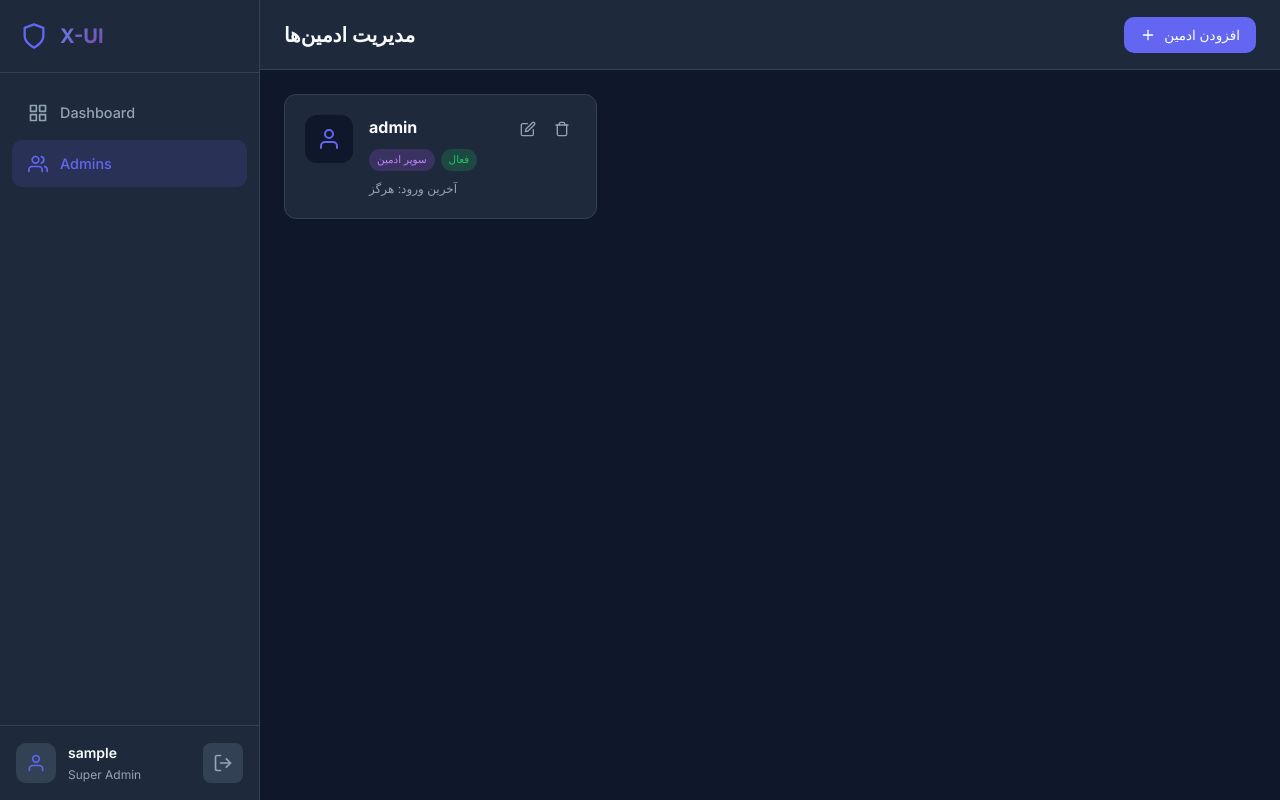
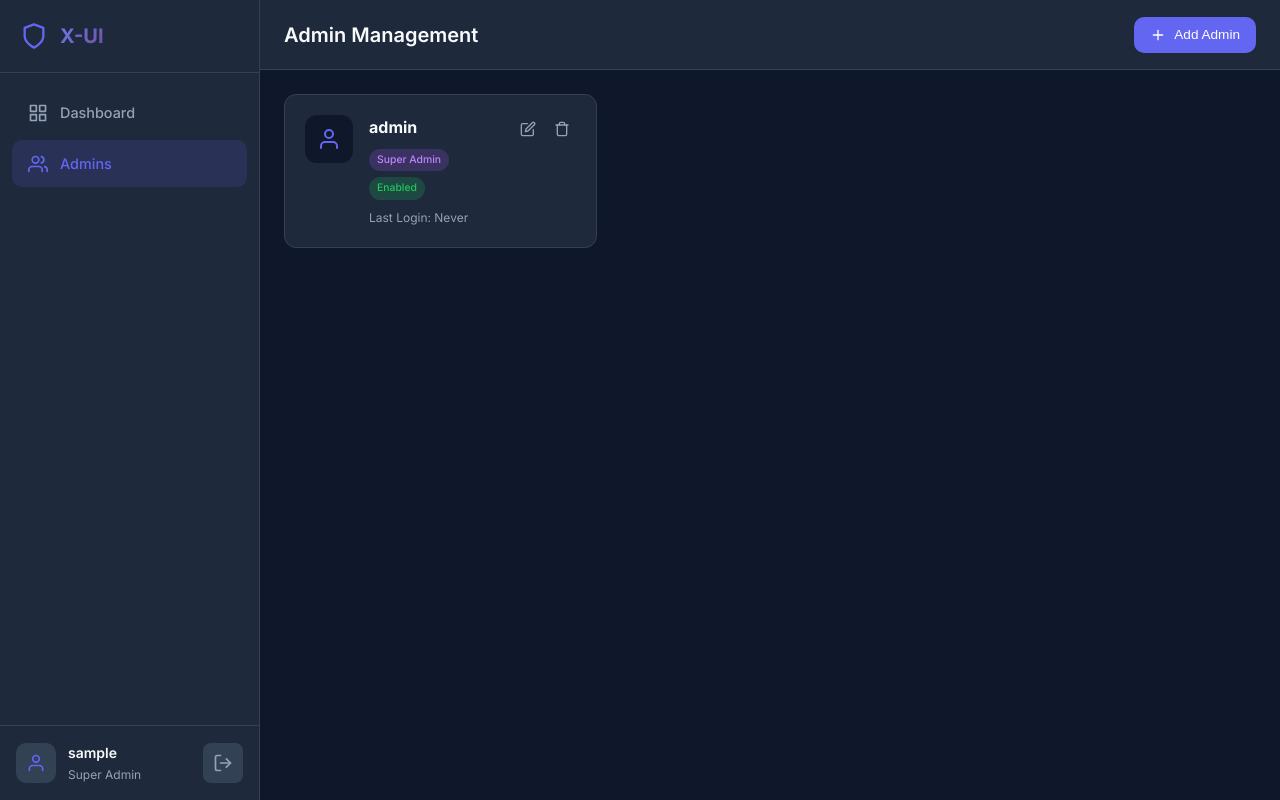
Before and after one commit to yoyoraya/eve-xui-manager, a Flask app: page /admins in a window 1280 px wide. Run offline with Flask 3, Linux system fonts and the light colour scheme; the visitor is signed in with stand-in values (Sample User, id 1); data comes from the database, SQL or seed files in the repository.

Commit message:
Translate website text to English and keep dates in Jalali format
Update app.py to format dates in Jalali calendar and translate UI text in templates/admins.html from Persian to English.

Replit-Commit-Author: Agent
Replit-Commit-Session-Id: ebdb0b25-180b-451d-aa1f-25f4e4ae31e7
Replit-Commit-Checkpoint-Type: full_checkpoint
Replit-Commit-Event-Id: 7cffb417-6451-49ea-bf79-9b5e52072369
Replit-Commit-Screenshot-Url: https://storage.googleapis.com/screenshot-production-us-central1/0e375db7-bc54-4f62-b3e6-158c9aa804fc/ebdb0b25-180b-451d-aa1f-25f4e4ae31e7/0XGgzsf

```diff
--- a/app.py
+++ b/app.py
@@ -128,22 +128,27 @@ def format_remaining_days(timestamp):
         expiry_date = datetime.fromtimestamp(timestamp/1000)
         now = datetime.now()
 
+        # Format as Jalali (Persian) calendar
+        from jdatetime import datetime as jdatetime_class
+        jalali_date = jdatetime_class.fromgregorian(datetime=expiry_date)
+        jalali_today = jdatetime_class.fromgregorian(datetime=now)
+
         if expiry_date < now:
             days_ago = (now - expiry_date).days
-            return {"text": f"Expired ({days_ago}d ago)", "days": -days_ago, "type": "expired"}
+            return {"text": f"Expired ({days_ago}d ago) [{jalali_date.strftime('%Y-%m-%d')}]", "days": -days_ago, "type": "expired"}
 
         remaining = expiry_date - now
         days = remaining.days
 
         if days == 0:
             hours = remaining.seconds // 3600
-            return {"text": f"{hours}h remaining", "days": 0, "type": "today"}
+            return {"text": f"{hours}h remaining [{jalali_date.strftime('%Y-%m-%d')}]", "days": 0, "type": "today"}
         elif days == 1:
-            return {"text": "1 day remaining", "days": 1, "type": "soon"}
+            return {"text": f"1 day remaining [{jalali_date.strftime('%Y-%m-%d')}]", "days": 1, "type": "soon"}
         elif days < 7:
-            return {"text": f"{days} days remaining", "days": days, "type": "soon"}
+            return {"text": f"{days} days remaining [{jalali_date.strftime('%Y-%m-%d')}]", "days": days, "type": "soon"}
         else:
-            return {"text": f"{days} days remaining", "days": days, "type": "normal"}
+            return {"text": f"{days} days remaining [{jalali_date.strftime('%Y-%m-%d')}]", "days": days, "type": "normal"}
     except:
         return {"text": "Invalid Date", "days": 0, "type": "error"}
 
--- a/templates/admins.html
+++ b/templates/admins.html
@@ -1,7 +1,7 @@
 {% extends "base.html" %}
 
-{% block title %}مدیران - X-UI Dashboard{% endblock %}
-{% block page_title %}مدیریت ادمین‌ها{% endblock %}
+{% block title %}Admins - X-UI Dashboard{% endblock %}
+{% block page_title %}Admin Management{% endblock %}
 
 {% block header_actions %}
 <button class="btn btn-primary" onclick="openAddAdminModal()">
@@ -9,7 +9,7 @@
         <line x1="12" y1="5" x2="12" y2="19"></line>
         <line x1="5" y1="12" x2="19" y2="12"></line>
     </svg>
-    افزودن ادمین
+    Add Admin
 </button>
 {% endblock %}
 
@@ -22,34 +22,34 @@
 <div class="modal-overlay hidden" id="admin-modal">
     <div class="modal">
         <div class="modal-header">
-            <h2 id="modal-title">افزودن ادمین</h2>
+            <h2 id="modal-title">Add Admin</h2>
             <button class="modal-close" onclick="closeAdminModal()">&times;</button>
         </div>
         <div class="modal-body">
             <input type="hidden" id="edit-admin-id">
             <div class="form-group">
-                <label>نام کاربری</label>
-                <input type="text" id="admin-username" placeholder="نام کاربری">
+                <label>Username</label>
+                <input type="text" id="admin-username" placeholder="Username">
             </div>
             <div class="form-group">
-                <label>رمز عبور</label>
-                <input type="password" id="admin-password" placeholder="رمز عبور">
+                <label>Password</label>
+                <input type="password" id="admin-password" placeholder="Password">
             </div>
             <div class="form-group checkbox-group">
                 <label class="checkbox-label">
                     <input type="checkbox" id="admin-superadmin">
-                    <span>سوپر ادمین</span>
+                    <span>Super Admin</span>
                 </label>
             </div>
             <div class="form-group checkbox-group">
                 <label class="checkbox-label">
                     <input type="checkbox" id="admin-enabled" checked>
-                    <span>فعال</span>
+                    <span>Enabled</span>
                 </label>
             </div>
             <div class="form-actions">
-                <button class="btn btn-secondary" onclick="closeAdminModal()">انصراف</button>
-                <button class="btn btn-primary" onclick="saveAdmin()">ذخیره</button>
+                <button class="btn btn-secondary" onclick="closeAdminModal()">Cancel</button>
+                <button class="btn btn-primary" onclick="saveAdmin()">Save</button>
             </div>
         </div>
     </div>
@@ -68,15 +68,22 @@
             admins = await response.json();
             renderAdmins();
         } catch (error) {
-            showToast('خطا در بارگذاری ادمین‌ها', 'error');
+            showToast('Error loading admins', 'error');
         }
+    }
+
+    function formatJalaliDate(isoString) {
+        if (!isoString) return 'Never';
+        const date = new Date(isoString);
+        const formatter = new Intl.DateTimeFormat('fa-IR', { year: 'numeric', month: '2-digit', day: '2-digit' });
+        return formatter.format(date);
     }
 
     function renderAdmins() {
         const container = document.getElementById('admins-container');
 
         if (admins.length === 0) {
-            container.innerHTML = '<p class="no-data">هیچ ادمینی یافت نشد</p>';
+            container.innerHTML = '<p class="no-data">No admins found</p>';
             return;
         }
 
@@ -91,21 +98,21 @@
                 <div class="admin-info">
                     <h3>${admin.username}</h3>
                     <div class="admin-badges">
-                        ${admin.is_superadmin ? '<span class="badge superadmin">سوپر ادمین</span>' : '<span class="badge admin">ادمین</span>'}
-                        ${admin.enabled ? '<span class="badge active">فعال</span>' : '<span class="badge inactive">غیرفعال</span>'}
+                        ${admin.is_superadmin ? '<span class="badge superadmin">Super Admin</span>' : '<span class="badge admin">Admin</span>'}
+                        ${admin.enabled ? '<span class="badge active">Enabled</span>' : '<span class="badge inactive">Disabled</span>'}
                     </div>
                     <p class="admin-meta">
-                        آخرین ورود: ${admin.last_login ? new Date(admin.last_login).toLocaleDateString('fa-IR') : 'هرگز'}
+                        Last Login: ${formatJalaliDate(admin.last_login)}
                     </p>
                 </div>
                 <div class="admin-actions">
-                    <button class="action-btn" onclick="editAdmin(${admin.id})" title="ویرایش">
+                    <button class="action-btn" onclick="editAdmin(${admin.id})" title="Edit">
                         <svg xmlns="http://www.w3.org/2000/svg" width="16" height="16" viewBox="0 0 24 24" fill="none" stroke="currentColor" stroke-width="2" stroke-linecap="round" stroke-linejoin="round">
                             <path d="M11 4H4a2 2 0 0 0-2 2v14a2 2 0 0 0 2 2h14a2 2 0 0 0 2-2v-7"></path>
                             <path d="M18.5 2.5a2.121 2.121 0 0 1 3 3L12 15l-4 1 1-4 9.5-9.5z"></path>
                         </svg>
                     </button>
-                    <button class="action-btn danger" onclick="deleteAdmin(${admin.id})" title="حذف">
+                    <button class="action-btn danger" onclick="deleteAdmin(${admin.id})" title="Delete">
                         <svg xmlns="http://www.w3.org/2000/svg" width="16" height="16" viewBox="0 0 24 24" fill="none" stroke="currentColor" stroke-width="2" stroke-linecap="round" stroke-linejoin="round">
                             <polyline points="3 6 5 6 21 6"></polyline>
                             <path d="M19 6v14a2 2 0 0 1-2 2H7a2 2 0 0 1-2-2V6m3 0V4a2 2 0 0 1 2-2h4a2 2 0 0 1 2 2v2"></path>
@@ -117,7 +124,7 @@
     }
 
     function openAddAdminModal() {
-        document.getElementById('modal-title').textContent = 'افزودن ادمین';
+        document.getElementById('modal-title').textContent = 'Add Admin';
         document.getElementById('edit-admin-id').value = '';
         document.getElementById('admin-username').value = '';
         document.getElementById('admin-password').value = '';
@@ -130,7 +137,7 @@
         const admin = admins.find(a => a.id === id);
         if (!admin) return;
 
-        document.getElementById('modal-title').textContent = 'ویرایش ادمین';
+        document.getElementById('modal-title').textContent = 'Edit Admin';
         document.getElementById('edit-admin-id').value = admin.id;
         document.getElementById('admin-username').value = admin.username;
         document.getElementById('admin-password').value = '';
@@ -153,12 +160,12 @@
         };
 
         if (!data.username) {
-            showToast('نام کاربری الزامی است', 'error');
+            showToast('Username is required', 'error');
             return;
         }
 
         if (!id && !data.password) {
-            showToast('رمز عبور الزامی است', 'error');
+            showToast('Password is required', 'error');
             return;
         }
 
@@ -175,32 +182,32 @@
             const result = await response.json();
 
             if (result.success) {
-                showToast(id ? 'ادمین بروزرسانی شد' : 'ادمین اضافه شد');
+                showToast(id ? 'Admin updated' : 'Admin added');
                 closeAdminModal();
                 loadAdmins();
             } else {
-                showToast(result.error || 'خطا در ذخیره', 'error');
+                showToast(result.error || 'Error saving', 'error');
             }
         } catch (error) {
-            showToast('خطا در ذخیره', 'error');
+            showToast('Error saving', 'error');
         }
     }
 
     async function deleteAdmin(id) {
-        if (!confirm('آیا از حذف این ادمین اطمینان دارید؟')) return;
+        if (!confirm('Are you sure you want to delete this admin?')) return;
 
         try {
             const response = await fetch(`/api/admins/${id}`, { method: 'DELETE' });
             const result = await response.json();
 
             if (result.success) {
-                showToast('ادمین حذف شد');
+                showToast('Admin deleted');
                 loadAdmins();
             } else {
-                showToast(result.error || 'خطا در حذف', 'error');
+                showToast(result.error || 'Error deleting', 'error');
             }
         } catch (error) {
-            showToast('خطا در حذف', 'error');
+            showToast('Error deleting', 'error');
         }
     }
 </script>
```
Also changed, not shown: attached_assets/image_1764508539544.png (added).
